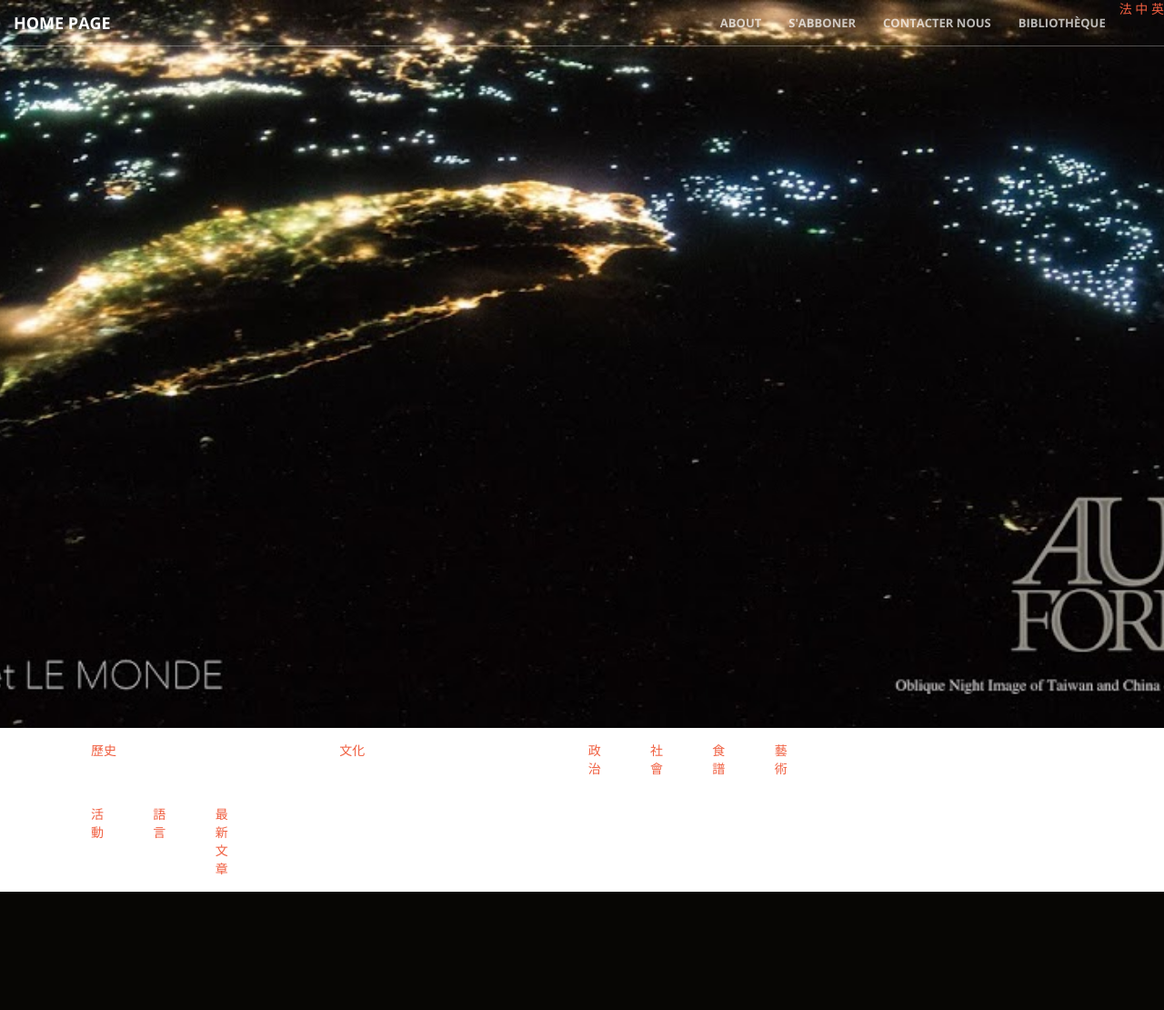
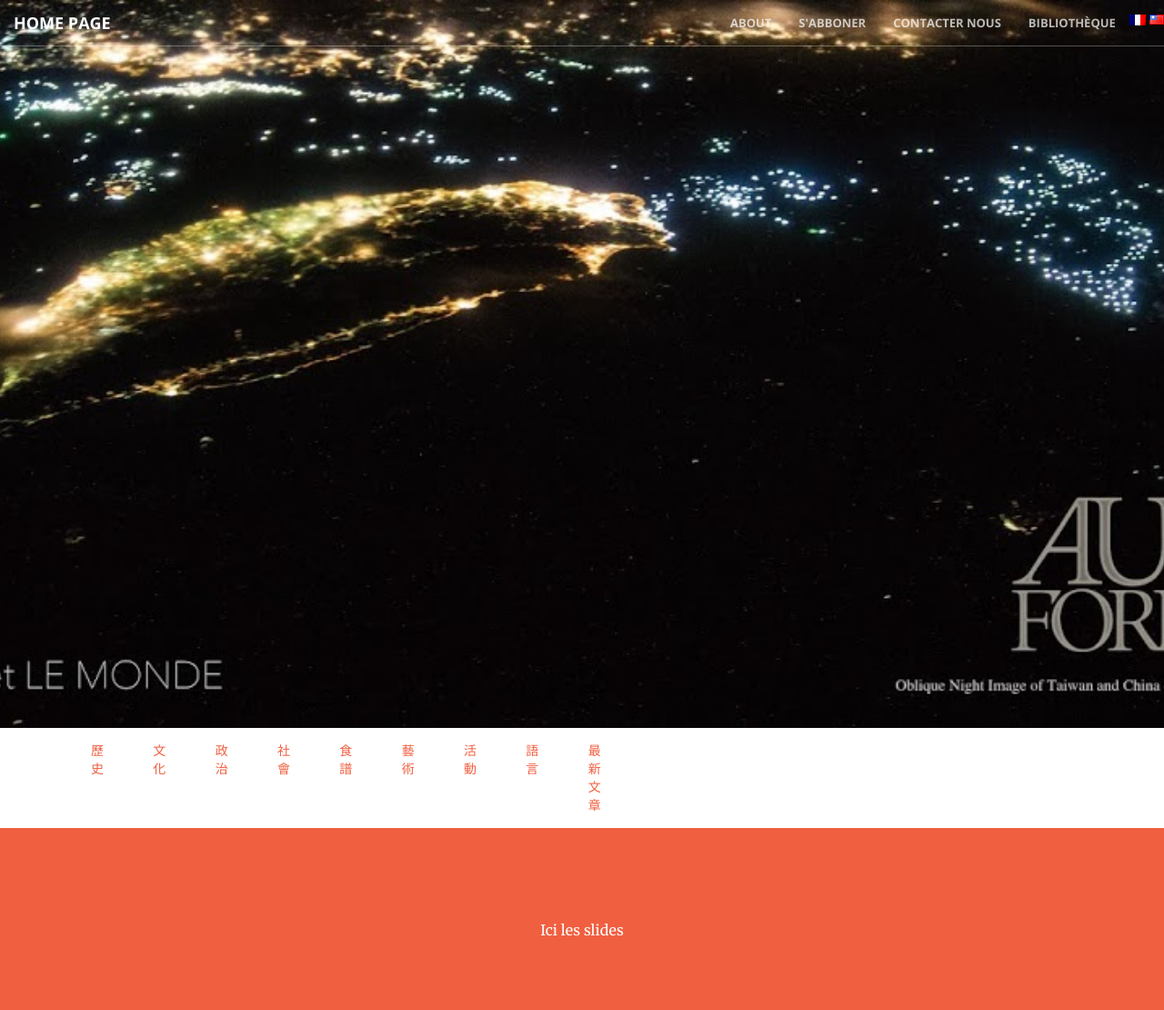
Before and after one commit to anthonyhtyao/AF, a Django app: page / in a window 1280 px wide. Shown: the whole page at 91% size. Before the commit the page ends 980 px from the top, so only its background shows below. Run offline with Django 3.2, Linux system fonts and the light colour scheme; some libraries are stand-ins or nearby versions.

Commit message:
Add language change imgs

```diff
--- a/templates/base.html
+++ b/templates/base.html
@@ -114,11 +114,10 @@
             <a href="\library">Bibliothèque</a>
           </li>
           <li>
-            <div>
-              <a href="">法</a>
-              <a href="">中</a>
-              <a href="">英</a>
-            </div>
+            <p class="navbar-btn">
+              <a><img src="{% static "img/languages/fr.png" %}"></a>
+              <a><img src="{% static "img/languages/tw.png" %}"></a>
+            </p>
           </li>
         </ul>
       </div>
@@ -136,10 +135,10 @@
 
   <div class="container">
     <ul class="nav navbar-nav">
-      <li class="col-lg-4">
+      <li class="col-lg-1">
         <a href="">歷史</a>
       </li>
-      <li class="col-lg-4">
+      <li class="col-lg-1">
         <a href="">文化</a>
       </li>
       <li class="col-lg-1">
@@ -166,10 +165,16 @@
     </ul>
   </div>
 
+
   <div class="container" id="body_block">
     {% block body_block %}{% endblock %}
   </div>
 
+  <section class="bg-primary">
+    <p class="col-lg-8 col-lg-offset-2 text-center">Ici les slides</p>
+  </section>
+
+
 </body>
 
 </html>
```
Also changed, not shown: static/img/languages/fr.png (added), static/img/languages/tw.png (added).
